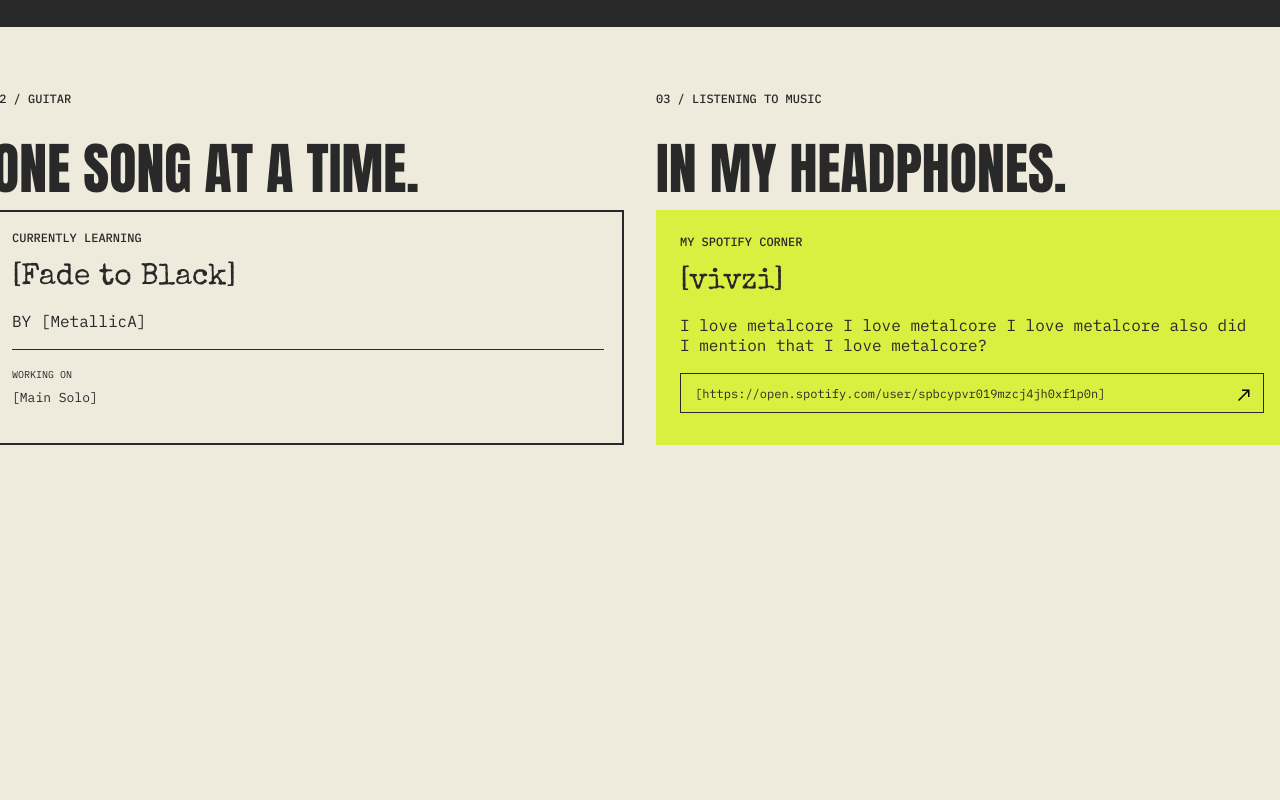
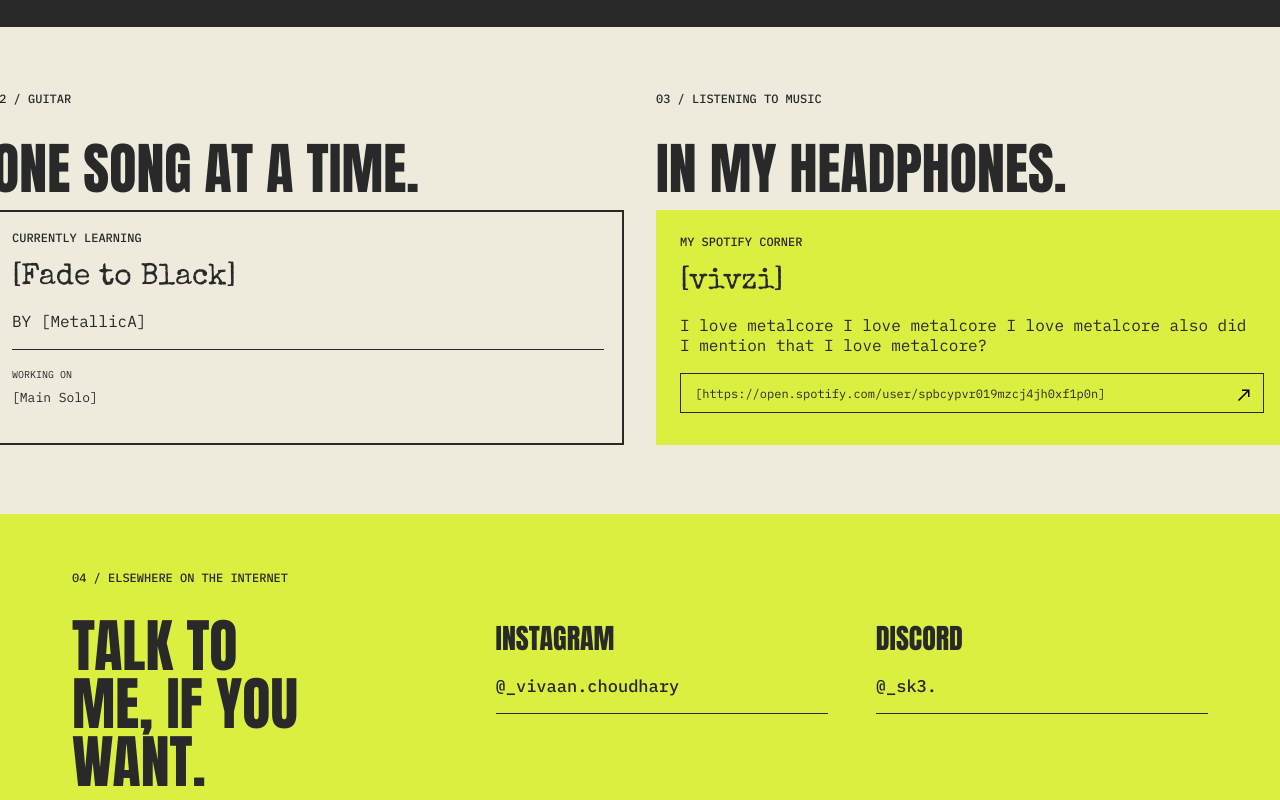
Before and after one commit to vivzi/about-me, a React (Vite) app: page / in a window 1280 px wide. Shown: the part 1743-2543 px from the top of the page. Before the commit the page ends 2257 px from the top, so only its background shows below. Built offline with nearby package versions, Linux system fonts and the light colour scheme.

Commit message:
Socials Section

```diff
--- a/src/App.css
+++ b/src/App.css
@@ -399,3 +399,62 @@ hr {
   padding-top: 12px;
   padding-left: 130px;
 }
+
+/* Socials Section */
+.socials-section {
+  background-color: #DAEF40;
+  min-height: 286px;
+  display: flex;
+  flex-direction: column;
+  padding: 56px 72px;
+  gap: 32px;
+}
+
+.socials-grid {
+  gap: 48px;
+  display: flex;
+  flex-direction: row;
+  height: 126px;
+}
+
+.socials-grid-title-frame {
+  width: 420px;
+  padding-right: 120px;
+}
+
+.socials-grid-frame {
+  width: 390px;
+  height: 97px;
+  gap: 16px;
+
+  display: flex;
+  flex-direction: column;
+}
+
+.socials-grid-frame-title {
+  font-family: 'Anton', sans-serif;
+  font-size: 28px;
+  margin: 0;
+}
+
+.socials-grid-frame-id {
+  font-family: 'IBM Plex Mono', sans-serif;
+  font-size: 17px;
+  margin: 0;
+  font-weight: 500;
+}
+
+.socials-title {
+  font-family: 'Anton', sans-serif;
+  font-size: 58px;
+  margin: 0;
+  line-height: 1;
+}
+
+.socials-grid-frame-hr {
+  color: rgba(255, 255, 255, 0);
+  background-color: #292929;
+  max-height: 1px;
+  width: 100%;
+  display: flex;
+}
--- a/src/App.tsx
+++ b/src/App.tsx
@@ -126,6 +126,24 @@ function App() {
             </div>
         </div>
       </div>
+      <div className="socials-section">
+        <p className="generic-tag">04 / ELSEWHERE ON THE INTERNET</p>
+        <div className="socials-grid">
+          <div className="socials-grid-title-frame">
+            <p className="socials-title">TALK TO ME, IF YOU WANT.</p>
+          </div>
+          <div className="socials-grid-frame">
+              <p className="socials-grid-frame-title">INSTAGRAM</p>
+              <p className="socials-grid-frame-id">@_vivaan.choudhary</p>
+              <span className="socials-grid-frame-hr">_</span>
+          </div>
+          <div className="socials-grid-frame">
+              <p className="socials-grid-frame-title">DISCORD</p>
+              <p className="socials-grid-frame-id">@_sk3.</p>
+              <span className="socials-grid-frame-hr">_</span>
+          </div>
+        </div>
+      </div>
     </main>
   )
 }
```
